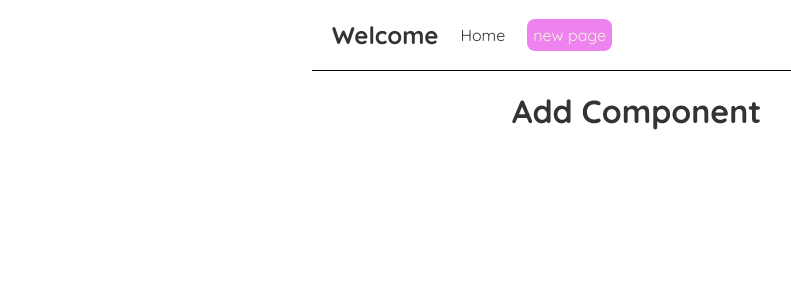
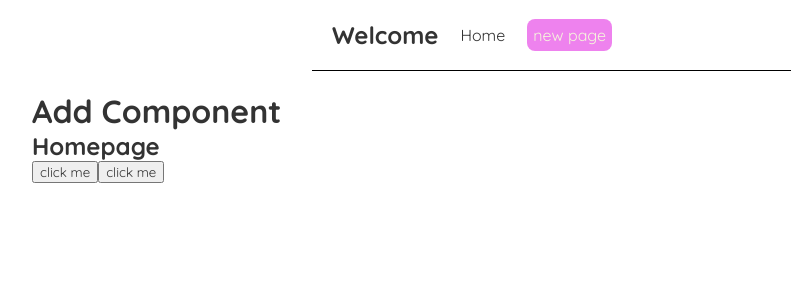
Before and after one commit to malekelkssas/learning-react, a React (Create React App) app: page / in a window 1280 px wide. Shown: the top 300 px of the page, without its empty margins (8-799 px from the left). Built offline with nearby package versions, Linux system fonts and the light colour scheme.

Commit message:
lesson 7 (dealing with events)

```diff
--- a/src/App.js
+++ b/src/App.js
@@ -12,7 +12,7 @@ function App() {
       <Navbar />
       <div className="content">
         <h1>{title}</h1>
-
+        <Home />
         {/* <br />
         <h2>Component</h2>
         <p>Liked {likes} times</p>
--- a/src/Home.js
+++ b/src/Home.js
@@ -1,7 +1,22 @@
 const Home = () => {
+// function without arguments is easy to be use (the argument here is event object)
+    const handleclick = (event) =>
+    {
+        console.log('hi there',event);
+    }
+
+    //now function with arguments
+    const handleclickagain = (name,event) =>
+    {
+        console.log('hi there',name , event.target);
+    }
     return (
         <div className="home">
             <h2>Homepage</h2>
+            <button onClick={handleclick}>click me</button>
+            <button onClick={(event) =>{
+                handleclickagain('malek',event);
+            }}>click me</button>
         </div>
      );
 }
--- a/src/index.css
+++ b/src/index.css
@@ -37,7 +37,8 @@
 
 .content{
   max-width: 600px;
-  margin:0 0 0 500px;
+  /* margin:0 0 0 500px; */
+  margin: 0 0 0 20px;
   width: auto;
   padding: 20px;
 }
```
